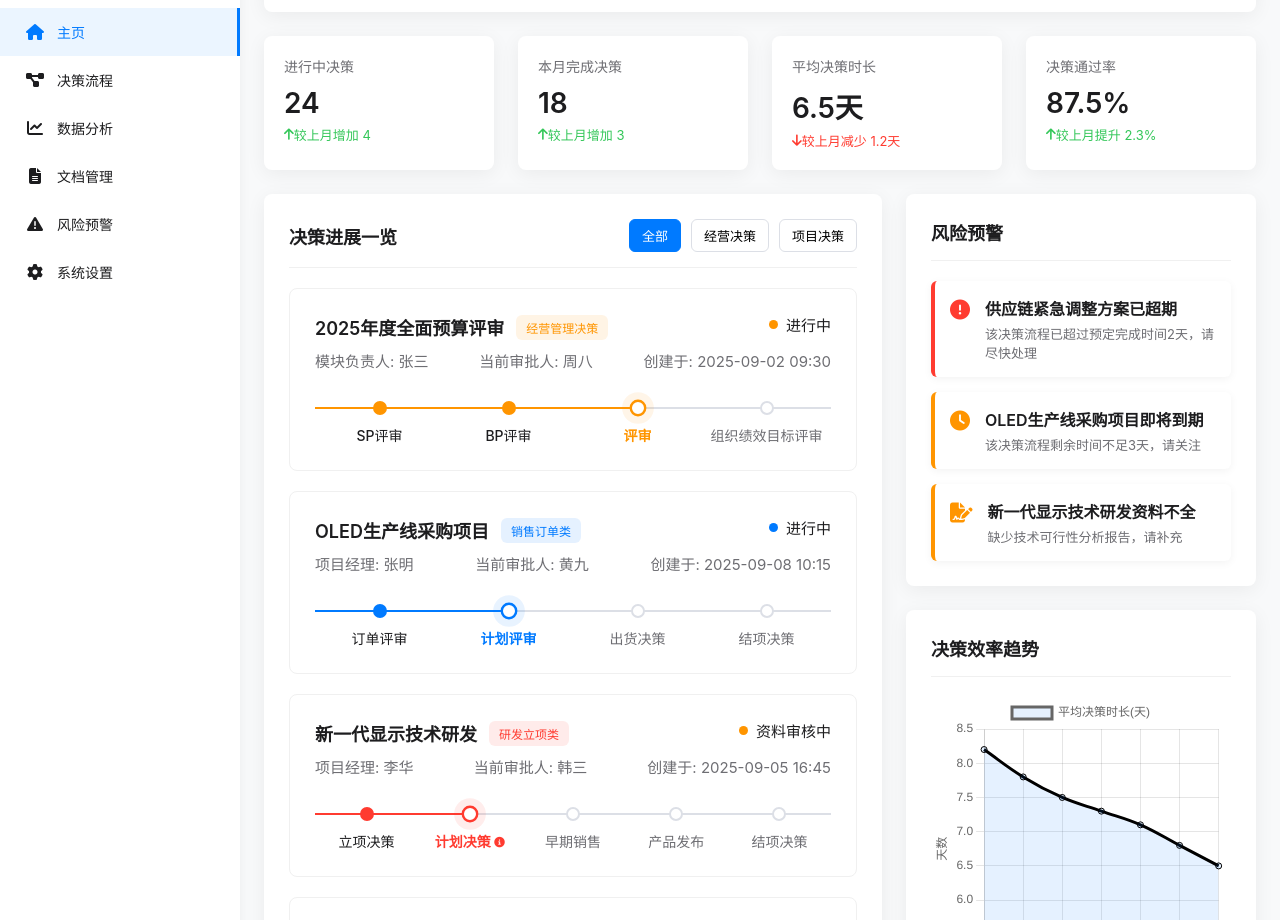
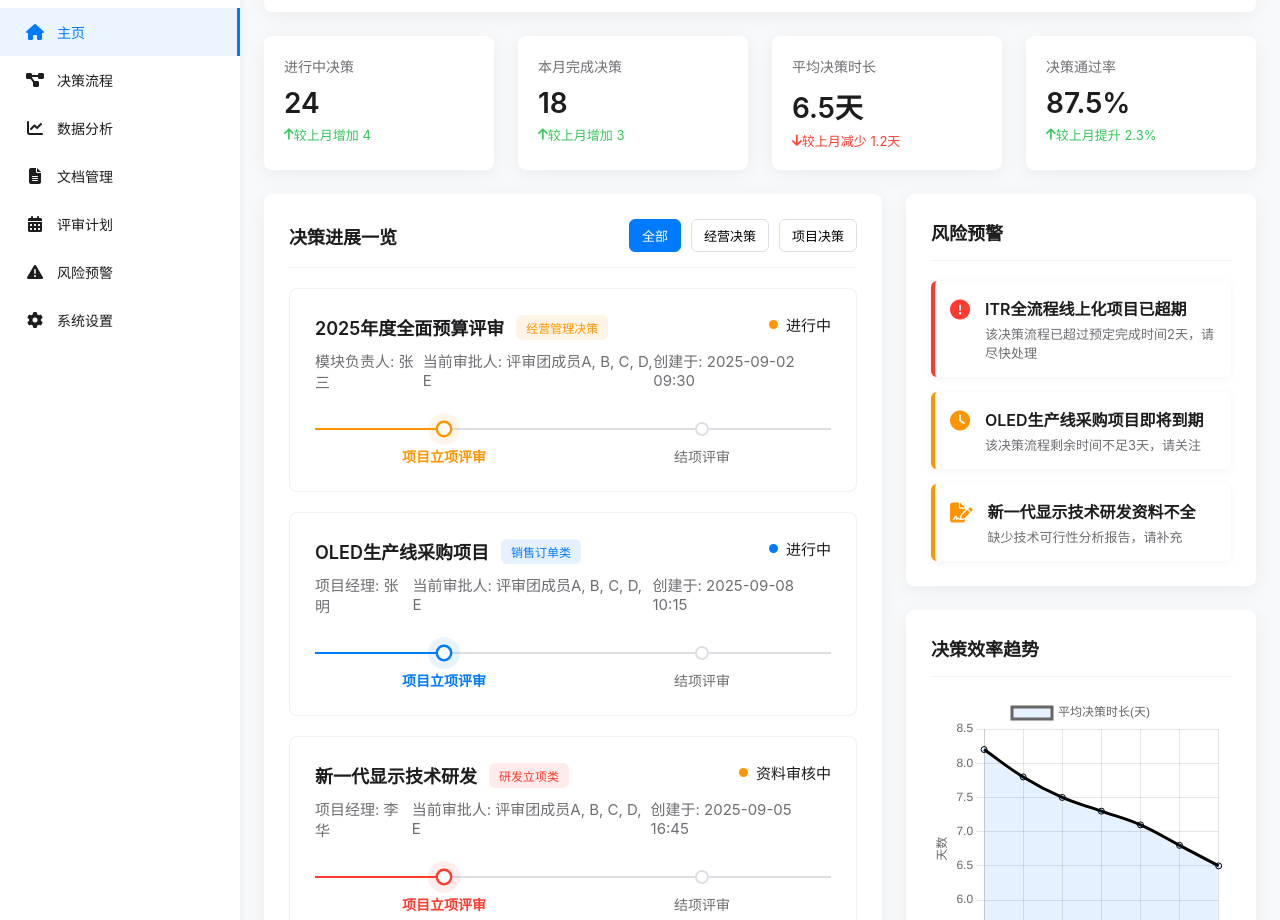
Before and after one commit to TerriaLynnn/Management, a plain HTML site: page 决策平台/Decision v1.html in a window 1280 px wide. Shown: the part 82-1002 px from the top of the page. Drawn offline with nearby package versions, Linux system fonts and the light colour scheme.

Commit message:
Update Decision v1.html

```diff
--- a/决策平台/Decision v1.html
+++ b/决策平台/Decision v1.html
@@ -443,10 +443,11 @@
     <div class="container">
         <div class="sidebar">
             <div class="logo"><h1>决策平台</h1></div>
-            <a href="Decision v1.html" class="nav-item active"><i class="fas fa-home"></i> 主页</a>
-            <a href="Process-all.html" class="nav-item"><i class="fas fa-project-diagram"></i> 决策流程</a>
+            <a href="Decision-v1.html" class="nav-item active"><i class="fas fa-home"></i> 主页</a>
+            <a href="process-all.html" class="nav-item"><i class="fas fa-project-diagram"></i> 决策流程</a>
             <a href="Analysis-v1.html" class="nav-item"><i class="fas fa-chart-line"></i> 数据分析</a>
             <a href="Doc-v1.html" class="nav-item"><i class="fas fa-file-alt"></i> 文档管理</a>
+            <a href="Schedule-v1.html" class="nav-item"><i class="fas fa-calendar-alt"></i> 评审计划</a>
             <a href="#" class="nav-item"><i class="fas fa-exclamation-triangle"></i> 风险预警</a>
             <a href="#" class="nav-item"><i class="fas fa-cog"></i> 系统设置</a>
         </div>
@@ -457,7 +458,7 @@
                 <div class="header-right">
                     <div class="user-info">
                         <div class="user-avatar">Y</div>
-                        <span>袁立 (开发经理)</span>
+                        <span>评审团成员E</span>
                     </div>
                 </div>
             </div>
@@ -484,14 +485,12 @@
                                         </div>
                                         <div class="process-status"><span class="status-dot" style="background-color: var(--business-color);"></span><span>进行中</span></div>
                                     </div>
-                                    <div class="process-meta"><span>模块负责人: 张三</span><span>当前审批人: 周八</span><span>创建于: 2025-09-02 09:30</span></div>
+                                    <div class="process-meta"><span>模块负责人: 张三</span><span>当前审批人: 评审团成员A, B, C, D, E</span><span>创建于: 2025-09-02 09:30</span></div>
                                     <div class="progress-tracker">
                                         <div class="steps-container">
-                                            <div class="progress-line" style="width: 62.5%;"></div>
-                                            <div class="progress-step completed"><div class="step-dot"></div><div class="step-label">SP评审</div></div>
-                                            <div class="progress-step completed"><div class="step-dot"></div><div class="step-label">BP评审</div></div>
-                                            <div class="progress-step active"><div class="step-dot"></div><div class="step-label">评审</div></div>
-                                            <div class="progress-step"><div class="step-dot"></div><div class="step-label">组织绩效目标评审</div></div>
+                                            <div class="progress-line" style="width: 25%;"></div>
+                                            <div class="progress-step active"><div class="step-dot"></div><div class="step-label">项目立项评审</div></div>
+                                            <div class="progress-step"><div class="step-dot"></div><div class="step-label">结项评审</div></div>
                                         </div>
                                     </div>
                                 </div>
@@ -506,14 +505,12 @@
                                         </div>
                                        <div class="process-status"><span class="status-dot status-processing" style="background-color: var(--primary);"></span><span>进行中</span></div>
                                    </div>
-                                   <div class="process-meta"><span>项目经理: 张明</span><span>当前审批人: 黄九</span><span>创建于: 2025-09-08 10:15</span></div>
+                                   <div class="process-meta"><span>项目经理: 张明</span><span>当前审批人: 评审团成员A, B, C, D, E</span><span>创建于: 2025-09-08 10:15</span></div>
                                    <div class="progress-tracker">
                                        <div class="steps-container">
-                                           <div class="progress-line" style="width: 37.5%;"></div>
-                                           <div class="progress-step completed"><div class="step-dot"></div><div class="step-label">订单评审</div></div>
-                                           <div class="progress-step active"><div class="step-dot"></div><div class="step-label">计划评审</div></div>
-                                           <div class="progress-step"><div class="step-dot"></div><div class="step-label">出货决策</div></div>
-                                           <div class="progress-step"><div class="step-dot"></div><div class="step-label">结项决策</div></div>
+                                           <div class="progress-line" style="width: 25%;"></div>
+                                           <div class="progress-step active"><div class="step-dot"></div><div class="step-label">项目立项评审</div></div>
+                                           <div class="progress-step"><div class="step-dot"></div><div class="step-label">结项评审</div></div>
                                        </div>
                                    </div>
                                </div>
@@ -528,19 +525,12 @@
                                         </div>
                                        <div class="process-status"><span class="status-dot status-warning" style="background-color: var(--warning);"></span><span>资料审核中</span></div>
                                    </div>
-                                   <div class="process-meta"><span>项目经理: 李华</span><span>当前审批人: 韩三</span><span>创建于: 2025-09-05 16:45</span></div>
+                                   <div class="process-meta"><span>项目经理: 李华</span><span>当前审批人: 评审团成员A, B, C, D, E</span><span>创建于: 2025-09-05 16:45</span></div>
                                    <div class="progress-tracker">
                                        <div class="steps-container">
-                                           <div class="progress-line" style="width: 30%;"></div>
-                                           <div class="progress-step completed"><div class="step-dot"></div><div class="step-label">立项决策</div></div>
-                                           <div class="progress-step active decision-tooltip">
-                                                <div class="step-dot"></div>
-                                                <div class="step-label">计划决策 <i class="fas fa-info-circle fa-xs"></i></div>
-                                                <span class="tooltip-text">PAC决策点: 继续或终止/转向</span>
-                                            </div>
-                                           <div class="progress-step"><div class="step-dot"></div><div class="step-label">早期销售</div></div>
-                                           <div class="progress-step"><div class="step-dot"></div><div class="step-label">产品发布</div></div>
-                                           <div class="progress-step"><div class="step-dot"></div><div class="step-label">结项决策</div></div>
+                                           <div class="progress-line" style="width: 25%;"></div>
+                                           <div class="progress-step active"><div class="step-dot"></div><div class="step-label">项目立项评审</div></div>
+                                           <div class="progress-step"><div class="step-dot"></div><div class="step-label">结项评审</div></div>
                                        </div>
                                    </div>
                                </div>
@@ -553,9 +543,9 @@
                                            <span class="process-name">ITR全流程线上化项目</span>
                                            <span class="process-tag tag-management">管理类项目</span>
                                         </div>
-                                       <div class="process-status"><span class="status-dot status-processing" style="background-color: var(--primary);"></span><span>进行中</span></div>
+                                       <div class="process-status"><span class="status-dot status-danger" style="background-color: var(--danger);"></span><span>已超期</span></div>
                                    </div>
-                                   <div class="process-meta"><span>项目经理: 李四</span><span>当前审批人: 卫甲</span><span>创建于: 2025-09-09 11:00</span></div>
+                                   <div class="process-meta"><span>项目经理: 李四</span><span>当前审批人: 评审团成员A, B, C, D, E</span><span>创建于: 2025-09-09 11:00</span></div>
                                    <div class="progress-tracker">
                                        <div class="steps-container">
                                            <div class="progress-line" style="width: 25%;"></div>
@@ -573,7 +563,7 @@
                                            <span class="process-name">供应链紧急调整方案</span>
                                            <span class="process-tag tag-temporary">临时决策评审</span>
                                         </div>
-                                       <div class="process-status"><span class="status-dot status-danger"></span><span>已超期</span></div>
+                                       <div class="process-status"><span class="status-dot status-completed" style="background-color: var(--success);"></span><span>已完成</span></div>
                                    </div>
                                    <div class="process-meta"><span>项目经理: 王五</span><span>当前审批人: 已完成</span><span>创建于: 2025-09-07 15:20</span></div>
                                    <div class="progress-tracker">
@@ -599,7 +589,7 @@
                     <div class="card">
                         <div class="card-header"><div class="card-title">风险预警</div></div>
                         <div class="alert-list">
-                            <div class="alert-item alert-danger"><div class="alert-icon"><i class="fas fa-exclamation-circle"></i></div><div class="alert-content"><div class="alert-title">供应链紧急调整方案已超期</div><div class="alert-desc">该决策流程已超过预定完成时间2天，请尽快处理</div></div></div>
+                            <div class="alert-item alert-danger"><div class="alert-icon"><i class="fas fa-exclamation-circle"></i></div><div class="alert-content"><div class="alert-title">ITR全流程线上化项目已超期</div><div class="alert-desc">该决策流程已超过预定完成时间2天，请尽快处理</div></div></div>
                             <div class="alert-item alert-warning"><div class="alert-icon"><i class="fas fa-clock"></i></div><div class="alert-content"><div class="alert-title">OLED生产线采购项目即将到期</div><div class="alert-desc">该决策流程剩余时间不足3天，请关注</div></div></div>
                             <div class="alert-item alert-warning"><div class="alert-icon"><i class="fas fa-file-signature"></i></div><div class="alert-content"><div class="alert-title">新一代显示技术研发资料不全</div><div class="alert-desc">缺少技术可行性分析报告，请补充</div></div></div>
                         </div>
```
